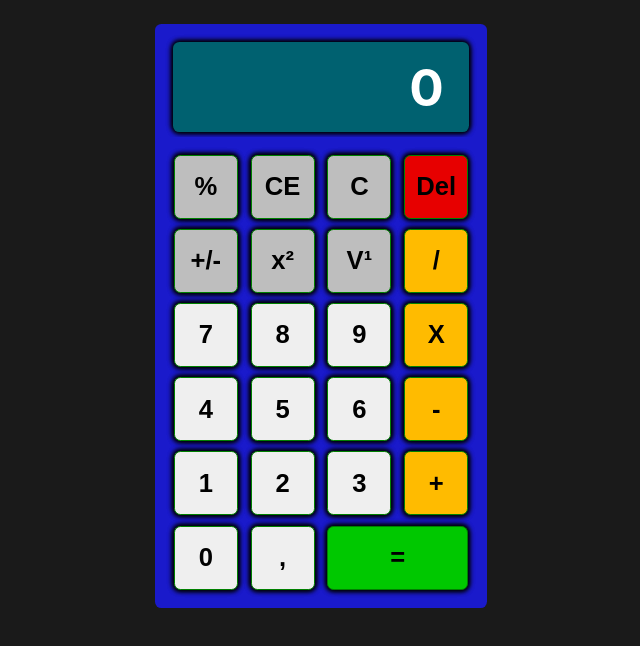
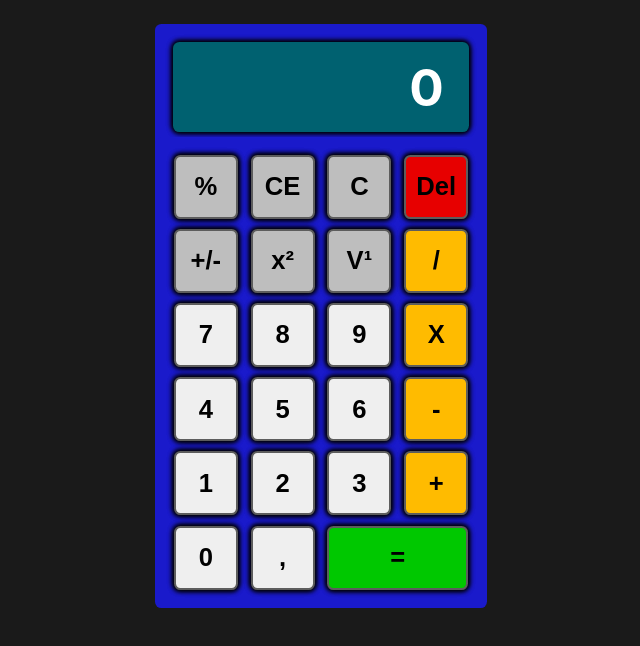
Before and after one commit to lutinmaviou/tdd-react-typescript, a React (Create React App) app: page / in a window 1280 px wide. Shown: the top 646 px of the page, without its empty margins (319-959 px from the left). Built offline with nearby package versions, Linux system fonts and the light colour scheme.

Commit message:
style: change style effect on button click

```diff
--- a/src/components/Button/Button.css
+++ b/src/components/Button/Button.css
@@ -4,7 +4,7 @@ button {
   margin: 0.4vw;
   font-size: 2vw;
   font-weight: bold;
-  border: 1px solid green;
+  border: 0.17vw solid rgb(93, 93, 93);
   border-radius: 0.5vw;
   box-shadow: 0 0 0.4vw 0.1vw, 0 0 0.4vw 0.1vw;
 }
```
